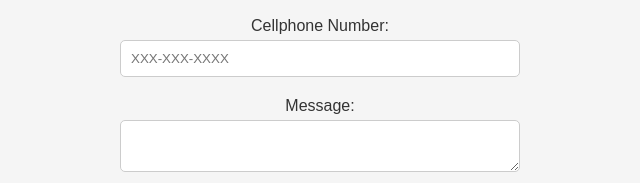
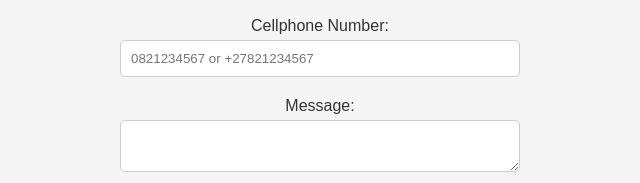
Before and after one commit to ejmaxhakana/Sgananda, a plain HTML site: page index.html in a window 1280 px wide. Shown: the part 7890-8073 px from the top of the page, 320-960 px from the left. Drawn offline with Linux system fonts and the light colour scheme.

Commit message:
Update index.html

```diff
--- a/index.html
+++ b/index.html
@@ -488,7 +488,7 @@
             <label for="email">Email:</label>
             <input type="email" id="email" name="email" required>
             <label for="phone">Cellphone Number:</label>
-            <input type="tel" id="phone" name="phone" pattern="[0-9]{3}-[0-9]{3}-[0-9]{4}" placeholder="XXX-XXX-XXXX" required>
+            <input type="tel" name="cell" pattern="(\+27[6-8][0-9]{8}|0[6-8][0-9]{8})" placeholder="0821234567 or +27821234567" required>
             <label for="message">Message:</label>
             <textarea id="message" name="message" required></textarea>
             <button type="submit">Submit</button>
```
